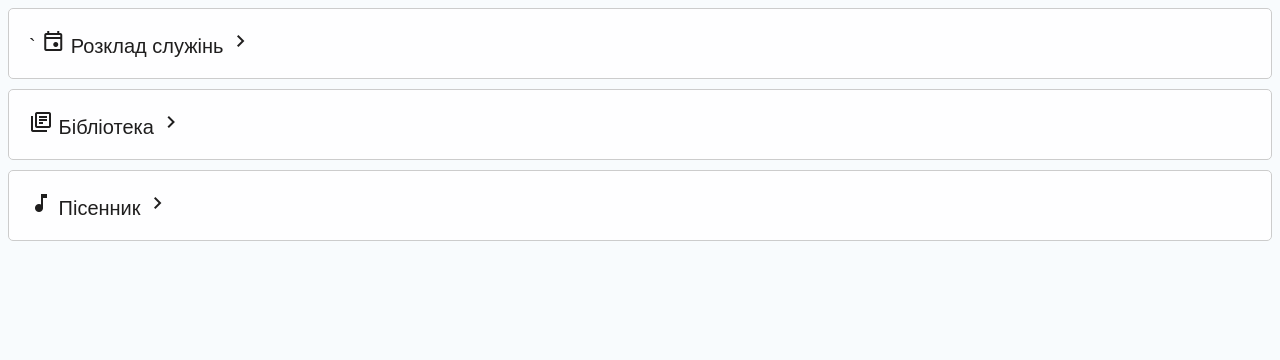
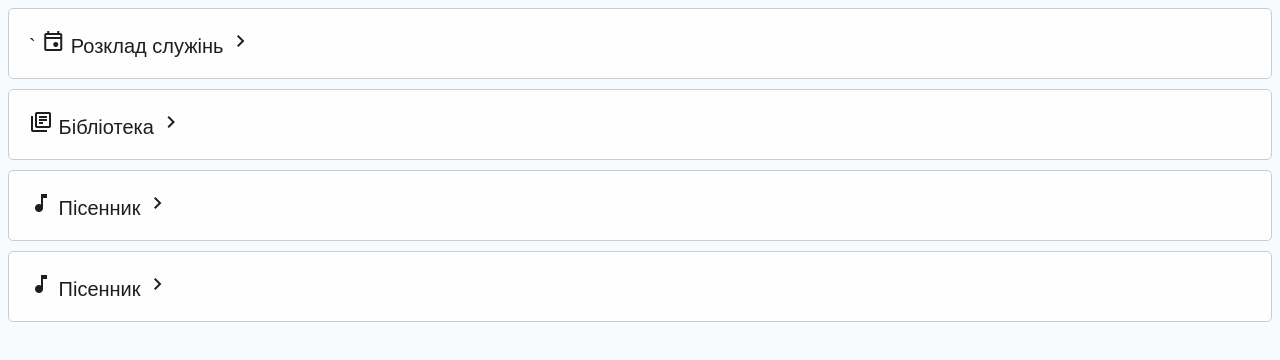
Before and after one commit to fabiianchykm/chrchbot.github.io, a plain HTML site: page index.html in a window 1280 px wide. Drawn offline with nearby package versions, Linux system fonts and the light colour scheme; a web font is replaced by a local one.

Commit message:
Add files via upload

```diff
--- a/index.html
+++ b/index.html
@@ -77,5 +77,17 @@
             </button>
         </a>
 
+        <a href=Інше>
+            <button class="btn">
+                <span class="material-symbols-outlined">
+                    music_note
+                </span>
+                Пісенник
+                <span class="material-symbols-outlined">
+                    chevron_right
+                </span>
+            </button>
+        </a>
+
     </body>
 </html>
```
